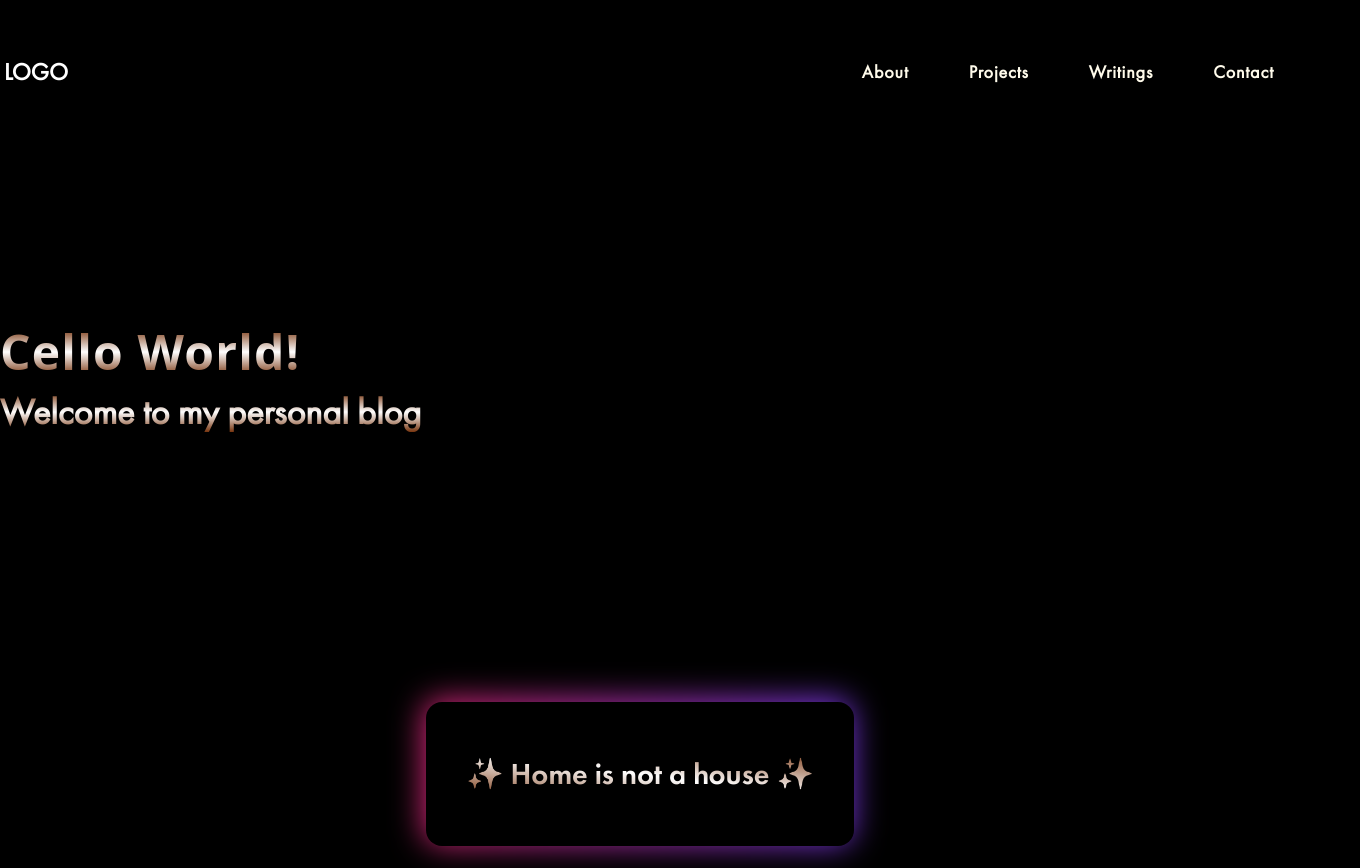
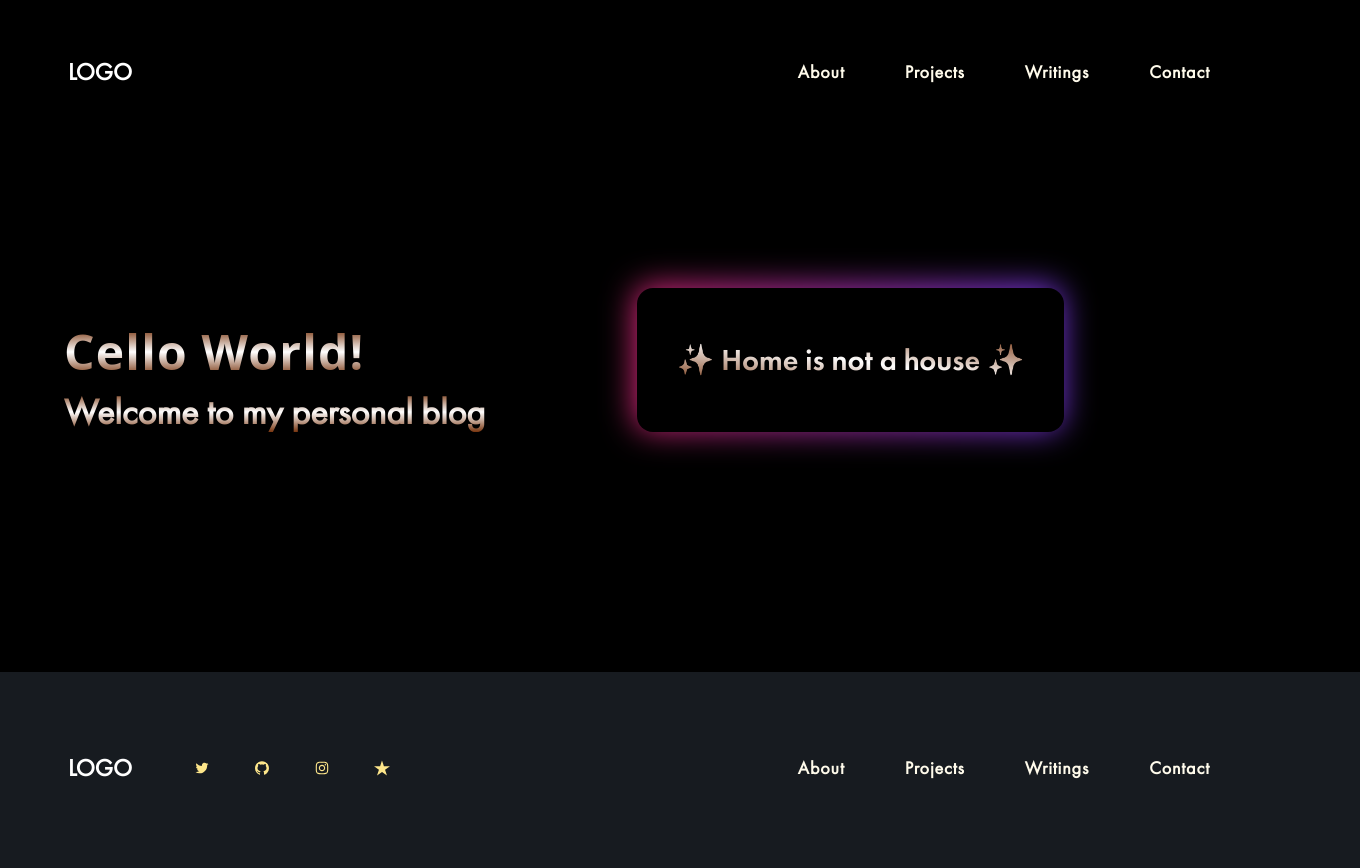
Before and after one commit to alfieqashwa/me, a Next.js app: page / in a window 1280 px wide. Shown: the top 868 px of the page, 1360 px wide, since content can reach past the window. Built offline with nearby package versions, Linux system fonts and the light colour scheme.

Commit message:
fixing changed animation x to y

```diff
--- a/components/Hero/Hero.tsx
+++ b/components/Hero/Hero.tsx
@@ -56,7 +56,7 @@ export const HeroWithQuote: React.FC<{ quote: string }> = (
   }
 
   const quoteVariants = {
-    initial: { y: -50 },
+    initial: { y: -60 },
     animate: { y: 40 },
   }
 
--- a/components/Layout.tsx/Footer/Footer.tsx
+++ b/components/Layout.tsx/Footer/Footer.tsx
@@ -83,7 +83,7 @@ function Footer(props: Props): JSX.Element {
       </footer>
 
       {/* // * Desktop View */}
-      <footer className='hidden bg-[#171B20] pt-20 pb-16 md:block'>
+      <footer className='hidden bg-[#171B20] -mx-36 pt-20 pb-16 md:block'>
         <section className='z-10 flex items-center justify-between px-36'>
           <nav className='flex items-center justify-between space-x-14'>
             <DesktopLogo />
--- a/components/Layout.tsx/Layout.tsx
+++ b/components/Layout.tsx/Layout.tsx
@@ -49,9 +49,8 @@ const Layout: React.FC<Props> = ({ title = 'Home', children }) => {
   return (
     <Fragment>
       <Header title={title} />
-      <div className='relative w-full md:max-w-7xl FuturaPT'>
+      <div className='relative max-w-6xl md:mx-auto FuturaPT'>
         {/* // * Start Mobile View */}
-
         <div className='w-full -pt-10 md:hidden'>
           <MobileNav menus={MENU_LIST} isToggled={isToggled} />
           <motion.section
--- a/pages/index.tsx
+++ b/pages/index.tsx
@@ -6,8 +6,10 @@ import Hero, { HeroWithQuote } from 'components/Hero'
 const Home: NextPage = (): JSX.Element => {
   return (
     <Layout>
-      <Hero title='Cello World!' description='Welcome to my personal blog' />
-      <HeroWithQuote quote='✨ Home is not a house ✨' />
+      <div className='items-center justify-center md:flex'>
+        <Hero title='Cello World!' description='Welcome to my personal blog' />
+        <HeroWithQuote quote='✨ Home is not a house ✨' />
+      </div>
     </Layout>
   )
 }
```
